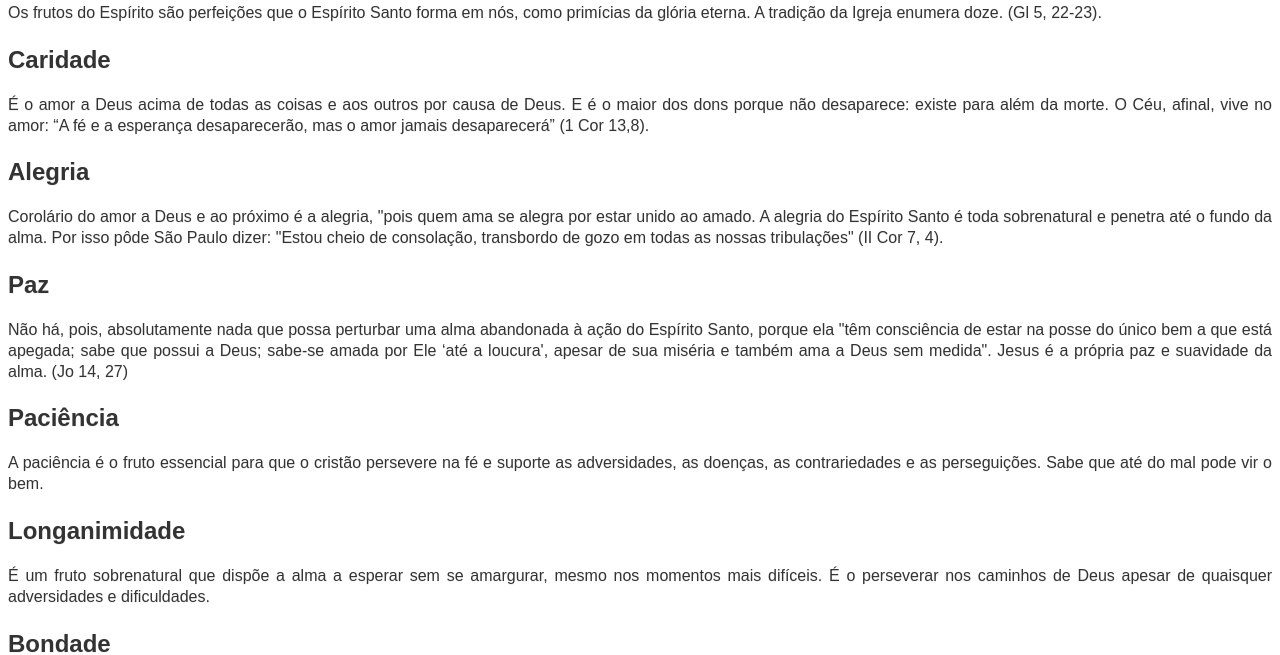
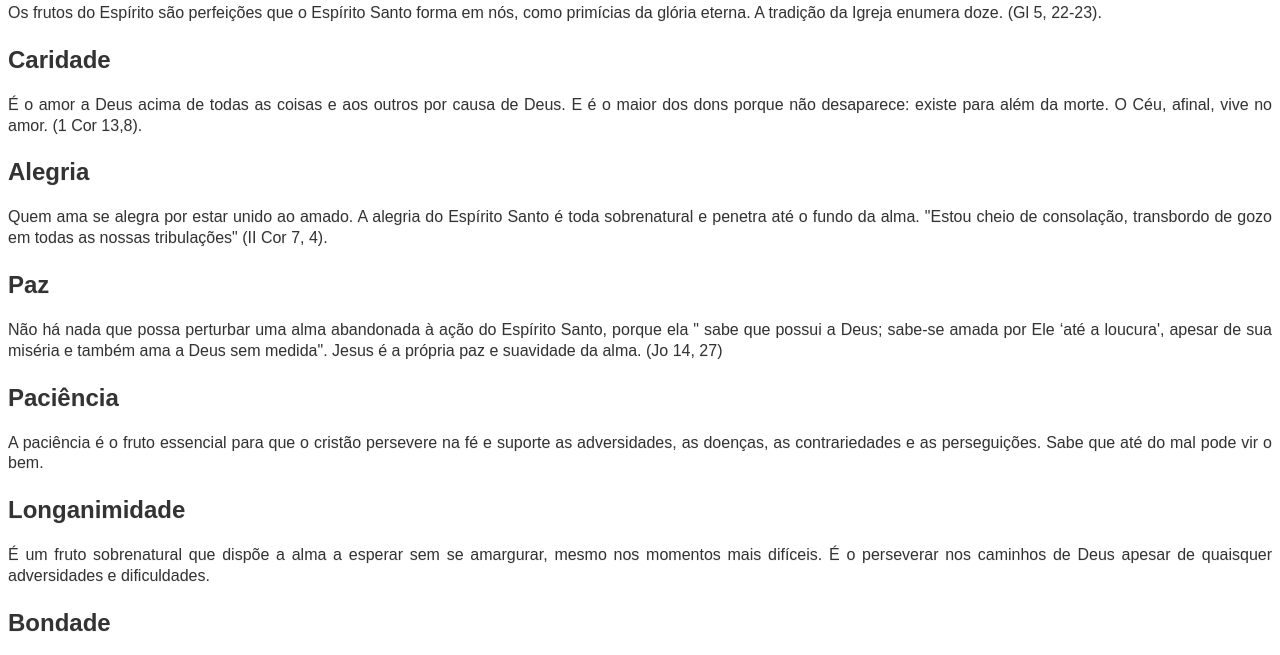
Before and after one commit to MateusAvanzi/siteCatolico, a plain HTML site: page frutos.html in a window 1280 px wide. Shown: the part 131-786 px from the top of the page. Drawn offline with Linux system fonts and the light colour scheme.

Commit message:
Update frutos.html

```diff
--- a/frutos.html
+++ b/frutos.html
@@ -24,20 +24,19 @@
 
 
 <p>É o amor a Deus acima de todas as coisas e aos outros por causa de Deus. E é o maior dos dons porque não
-    desaparece: existe para além da morte. O Céu, afinal, vive no amor: “A fé e a esperança desaparecerão,
-     mas o amor jamais desaparecerá” (1 Cor 13,8).</p>
+    desaparece: existe para além da morte. O Céu, afinal, vive no amor. (1 Cor 13,8).</p>
 
 <h2>Alegria</h2>
 
-<p>Corolário do amor a Deus e ao próximo é a alegria, "pois quem ama se alegra por estar unido ao amado.
-    A alegria do Espírito Santo é toda sobrenatural e penetra até o fundo da alma. Por isso pôde São Paulo dizer: "Estou cheio de consolação,
+<p>Quem ama se alegra por estar unido ao amado.
+    A alegria do Espírito Santo é toda sobrenatural e penetra até o fundo da alma. "Estou cheio de consolação,
     transbordo de gozo em todas as nossas tribulações" (II Cor 7, 4).</p>
 
 <h2>Paz</h2>
 
-<p>Não há, pois, absolutamente nada que possa perturbar uma alma abandonada
-     à ação do Espírito Santo, porque ela "têm consciência de estar na posse do único bem a que está apegada;
-     sabe que possui a Deus; sabe-se amada por Ele ‘até a loucura', apesar de sua miséria e também
+<p>Não há nada que possa perturbar uma alma abandonada
+     à ação do Espírito Santo, porque ela " sabe que possui a Deus; sabe-se amada por Ele ‘até a loucura',
+      apesar de sua miséria e também
       ama a Deus sem medida". Jesus é a própria paz e suavidade da alma. (Jo 14, 27)</p>
 
 <h2>Paciência</h2>
```
